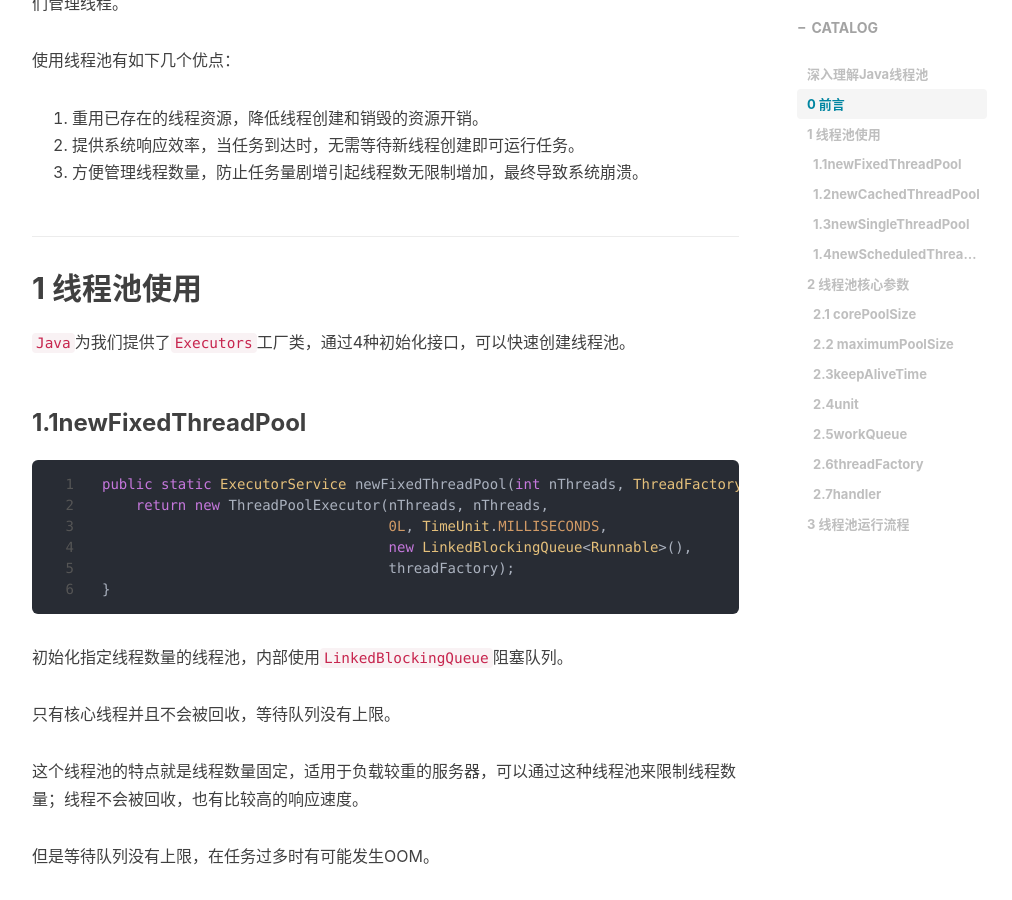
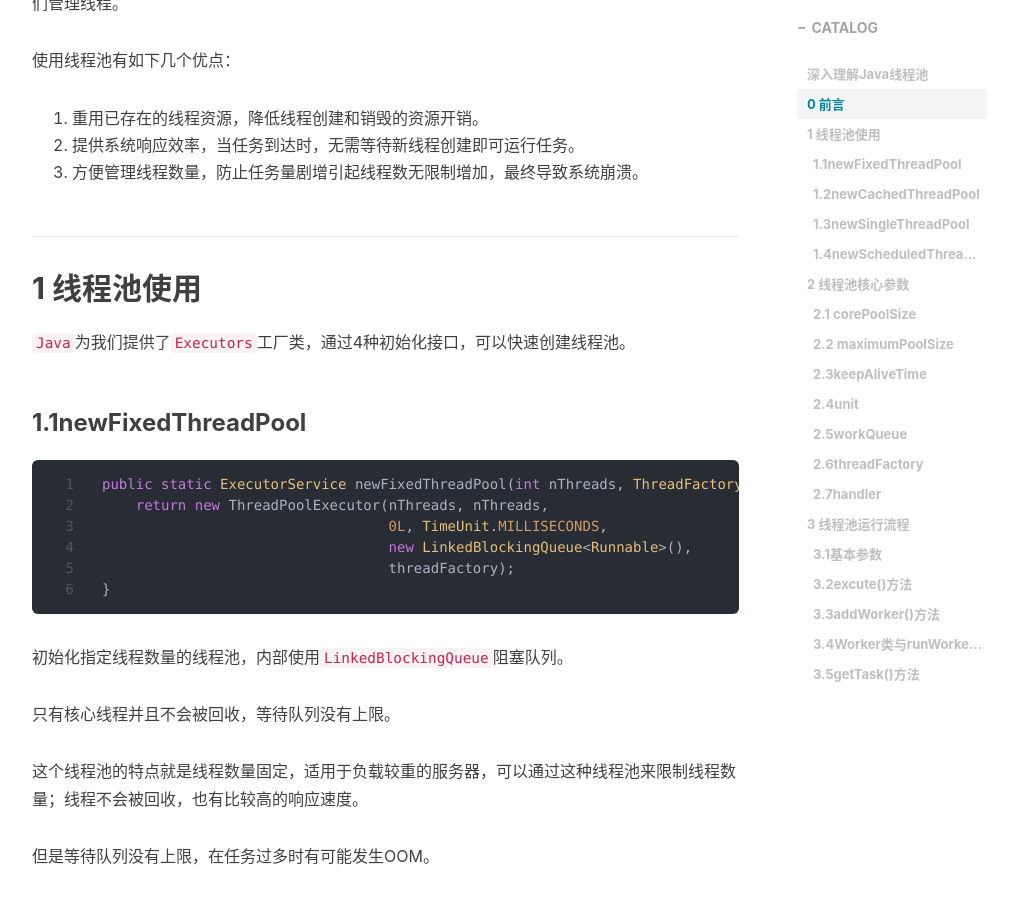
Before and after one commit to Zm-zM/Zm-zM.github.io, a Jekyll site: the page built from _posts/2021-08-05-Java源码解析-深入理解线程池.md, in a window 1280 px wide and 900 px high, scrolled down 850 px. Shown: the whole window, without its empty margins (233-1245 px from the left). Built offline with Jekyll 4.4.1, drawn with Linux system fonts in a browser that asks for light colours; nearby versions of some CDN libraries; comment, search, counter and statistics services are not loaded; some of the changed text lies outside the part shown.

Commit message:
Add files via upload

````diff
--- a/_posts/2021-08-05-Java源码解析-深入理解线程池.md
+++ b/_posts/2021-08-05-Java源码解析-深入理解线程池.md
@@ -155,6 +155,8 @@
 
 OK，在了解了线程池的基本参数后，我们来看看线程池的运行流程。
 
+### 3.1基本参数
+
 这里我们直接放ThreadPoolExecutor的源码。先了解ThreadPoolExecutor的一些基本参数。
 
 ```java
@@ -181,6 +183,8 @@
 `TIDYING`状态，进入STOP状态后触发，所有任务终止，继续触发`TERMINATED`。
 
 `TERMINATED`状态，线程池终止。
+
+### 3.2`excute()`方法
 
 接下来我们继续来看，`ThreadPoolExecutor`的`execute()`方法，该方法执行任务，必须实现Runnable接口，并且不会有返回值。
 
@@ -214,6 +218,8 @@
         1. 如果当前线程状态不为`RUNNING`且成功将任务从阻塞队列中移除，执行`reject`方法。
         2. 如果当前线程状态为`RUNNING`且线程池中线程数为0，说明线程池初始化了，新建非核心线程。
 3. 进入第三步只有两种可能，线程池不处于RUNNING状态或者阻塞队列饱和。在此尝试创建新非核心线程，如果新线程创建失败，那么说明线程池真的处于SHUTDOWN或阻塞队列饱和状态，调用`reject`拒绝任务
+
+### 3.3`addWorker()`方法
 
 在execute方法中，有个addWork方法，它是用来将线程包装成Work对象放入阻塞队列的，在获取到资源后，调用Worker内部thread线程属性的start方法。
 
@@ -296,6 +302,8 @@
 }
 ```
 
+### 3.4Worker类与`runWorker()`
+
 我们再来看看Worker这个类。本身是ThreadPoolExecutor的内部类。
 
 在构造函数中，将自己传入线程工厂去创建线程，`thread.start()`最终调用的是`Worker`的`run()`方法。
@@ -354,6 +362,8 @@
 }
 ```
 
+### 3.5`getTask()`方法
+
 在这个方法中，我们再来看看`getTask()`，用于线程获取任务。
 
 这个方法的内容可以分为两个部分：判断当前线程池的状态+阻塞地从队列中获取一个任务。
````
